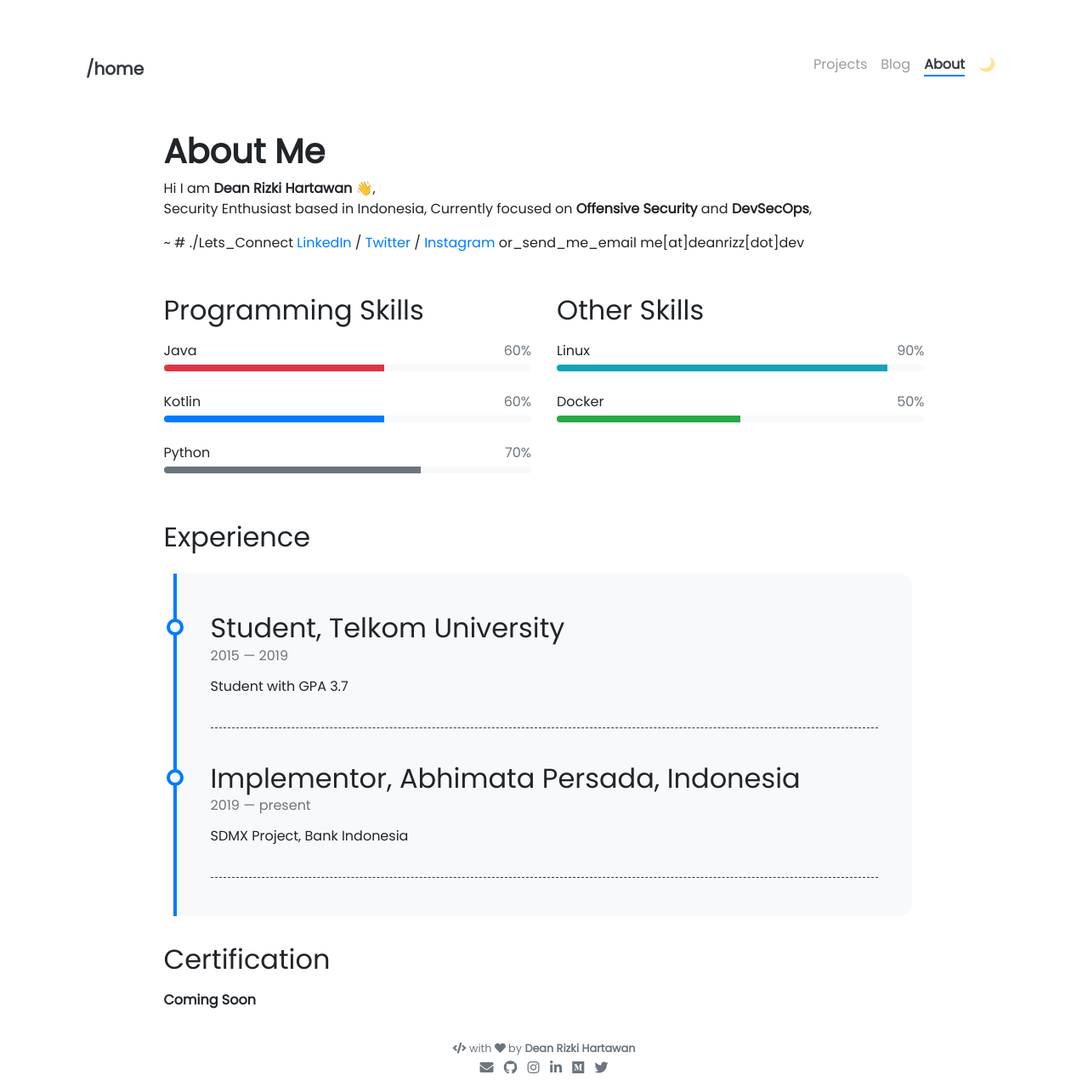
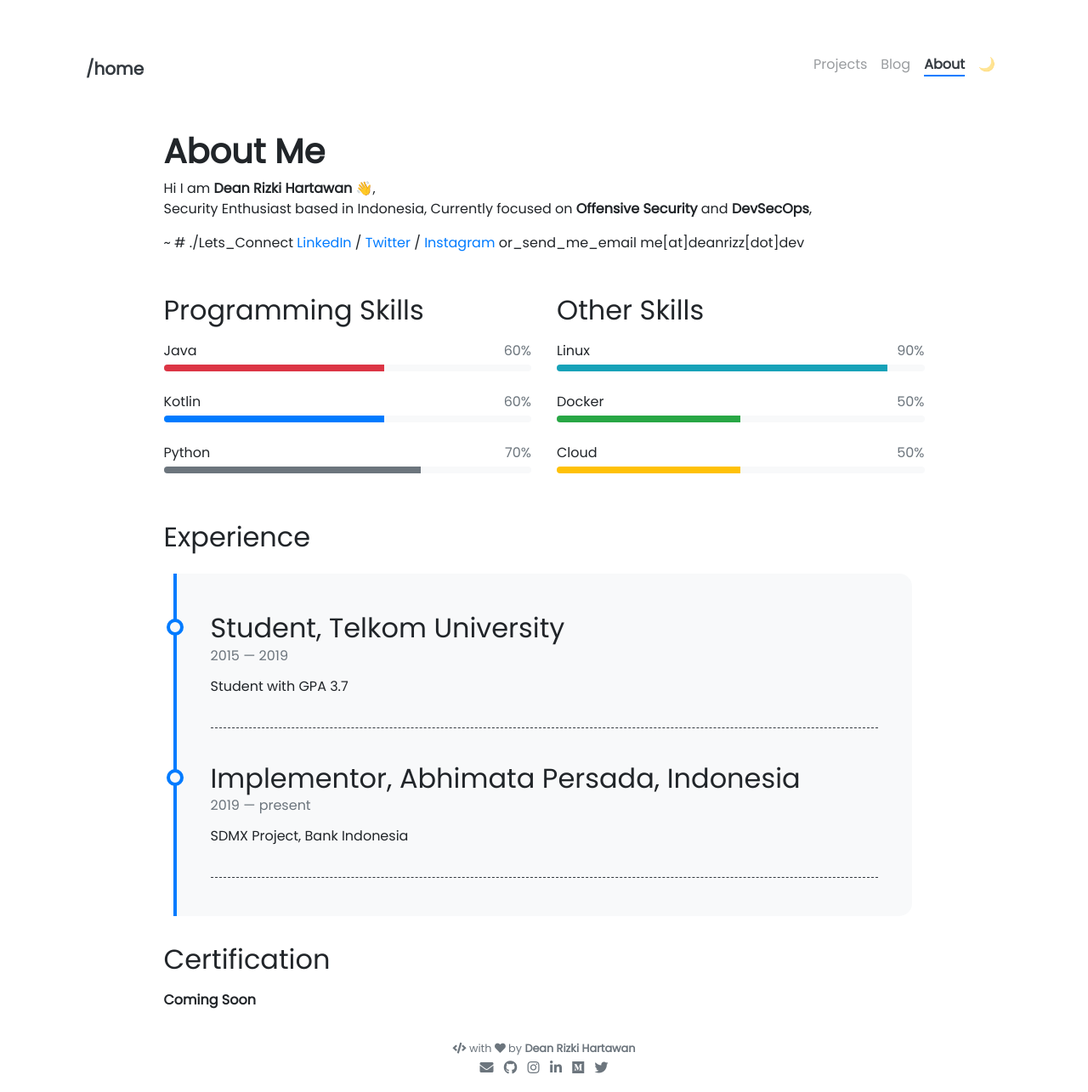
Before and after one commit to deanrizz/deanrizz.github.io, a Jekyll site: the page built from pages/about.md, in a window 1280 px wide. Shown: the whole page at 85% size. Built offline with Jekyll 4.4.1, drawn with Linux system fonts in a browser that asks for light colours; nearby versions of some CDN libraries; emoji names are drawn with the system emoji font.

Commit message:
add skill

```diff
--- a/_data/other-skills.yml
+++ b/_data/other-skills.yml
@@ -5,3 +5,7 @@
 - name: Docker
   percentage: 50
   color: success
+
+- name: Cloud
+  percentage: 50
+  color: warning
```
